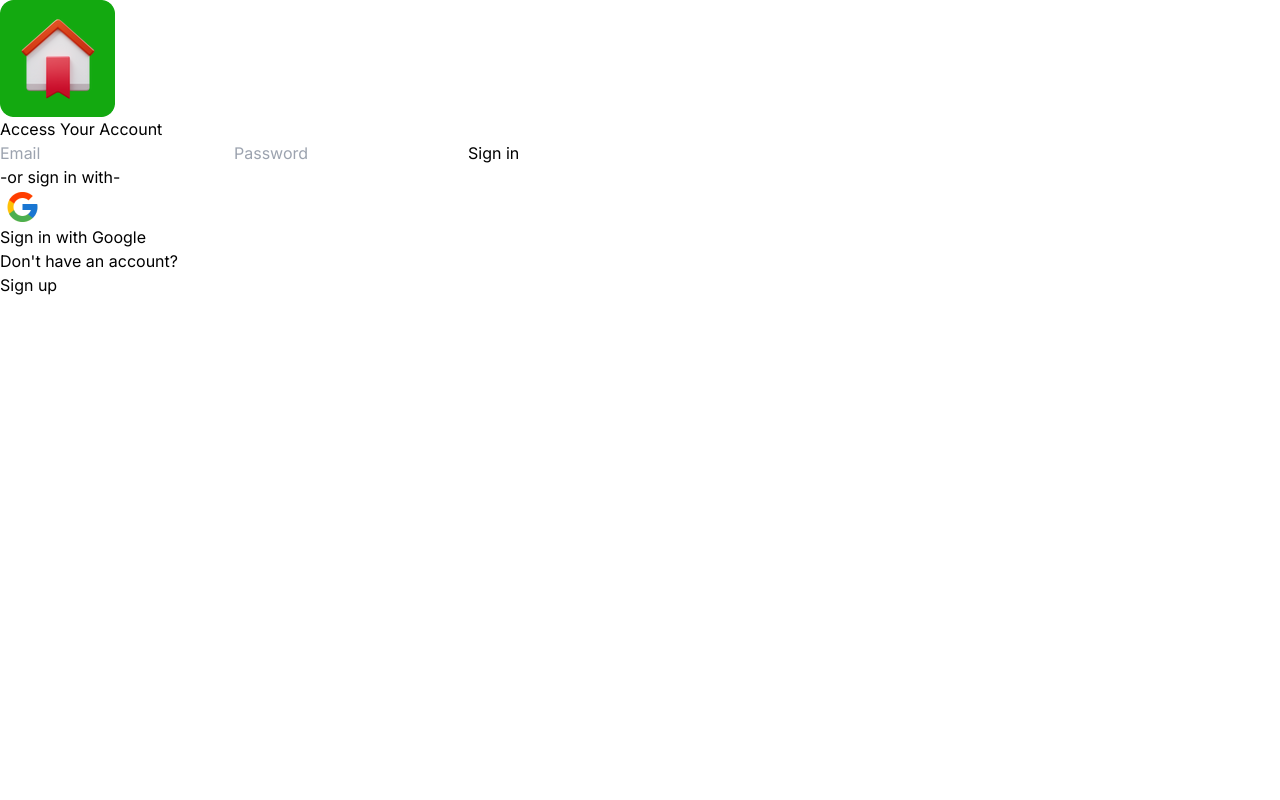
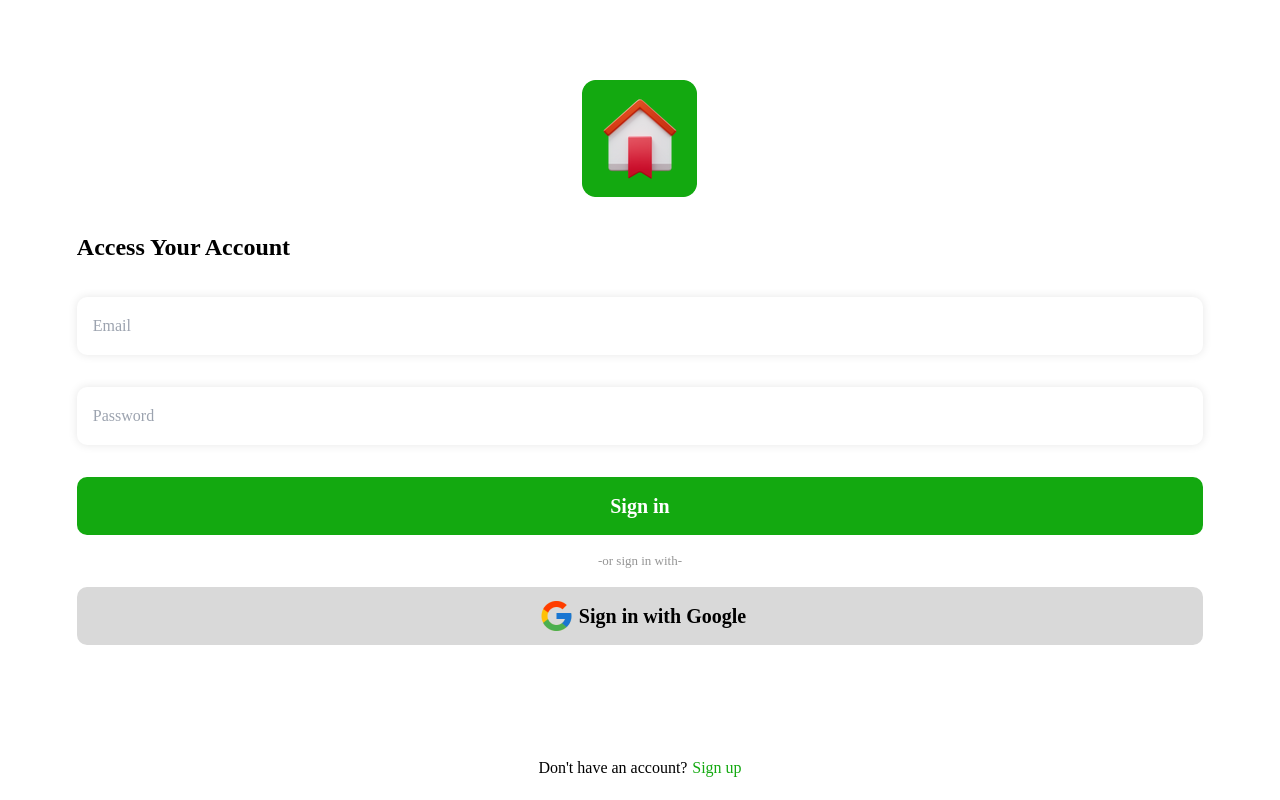
Before and after one commit to dhanashreemhatre/Inclusify-Donation-Platform, a Next.js app: page /login in a window 1280 px wide. Built offline with nearby package versions, Linux system fonts and the light colour scheme.

Commit message:
login and signup responsive

```diff
--- a/src/app/login/login.css
+++ b/src/app/login/login.css
@@ -1,3 +1,102 @@
+.login{
+    margin-top: 5rem;
+    font-family: Poppins;
+    display: flex;
+    flex-direction: column;
+    align-items: center;
+justify-content: space-between;
+min-height: 90vh;
+}
+.login .login_items{
+   display: flex;
+   flex: 1;
+   flex-direction: column;
+   gap: 2rem;
+}
+.icon_login{
+    display: flex;
+    flex-direction: column;
+    align-items: center;
+}
+.heading_login h1{
+   font-size: 1.5rem;
+   font-weight: bold;
+}
+input{
+   width: 88vw;
+   height: 3.625rem;
+   box-shadow: 0px 0px 10px rgba(0, 0, 0, 0.1);
+   border-radius: 0.625rem;
+   text-indent: 1rem;
+}
+.email-icon {
+position: absolute;
+right: 5%;
+top: calc(36% + 3rem +6vh); /* Adjust the value as needed */
+}
+.pass-icon {
+position: absolute;
+right: 5%;
+top: calc(44% + 2vh); /* Adjust the value as needed */
+}
+ form{
+   display: flex;
+   flex-direction: column;
+   gap: 2rem;
+ }
+
+form button{
+   width: 88vw;
+   height: 3.625rem;
+   background-color: rgba(19, 169, 16, 1);
+   border-radius: 0.625rem;
+   font-size: 1.25rem;
+   font-weight: bold;
+   color: white;
+}
+.form{
+   display: flex;
+   flex-direction: column;
+   gap: 1rem;
+
+
+}
+.google h1{
+   font-size: 0.813rem;
+   color: rgba(149, 149, 149, 1);
+
+   display: flex;
+   justify-content: center;
+}
+.google button{
+   margin-top: 1rem;
+   width: 88vw;
+   display: flex;
+   height: 3.625rem;
+   background-color: rgba(217, 217, 217, 1);
+   border-radius: 0.625rem;
+   font-size: 1.25rem;
+   font-weight: bold;
+   color: white;
+   align-items: center;
+   justify-content: center;
+}
+.google button h1{
+   font-size: 1.25rem;
+   color: black;
+}
+.login .signup{
+   display: flex;
+   font-size: 1rem;
+   justify-content: center;
+   align-content: baseline;
+gap: 0.3rem;
+margin-bottom: 20px;
+text-align: center;
+}
+.login .signup h2{
+   color: rgba(19, 169, 16, 1);
+}
 @media(max-width:600px){
 
     .login{
@@ -93,9 +192,8 @@
         font-size: 1rem;
         justify-content: center;
         align-content: baseline;
-gap: 0.3rem;
-margin-bottom: 20px;
-  text-align: center;
+        gap: 0.3rem;
+        text-align: center;
     }
     .login .signup h2{
         color: rgba(19, 169, 16, 1);
--- a/src/app/signup/signup.css
+++ b/src/app/signup/signup.css
@@ -1,4 +1,3 @@
-@media(max-width:600px){
 .signup{
   margin-top: 5rem;
   margin-left: 1rem;
@@ -104,4 +103,5 @@ margin-bottom: 20px;
 .signup .login_to h2{
  color: rgba(19, 169, 16, 1);
 }
+@media(max-width:600px){
 }
```
Also changed, not shown: Components/ui/Screen5/screen5.css (+5 -34 lines), Components/ui/Screen6/screen6.css (+18 -6 lines), Components/ui/Screen7/screen7.css (+83 -0 lines). Lines whose indentation alone changed are shown as unchanged.
